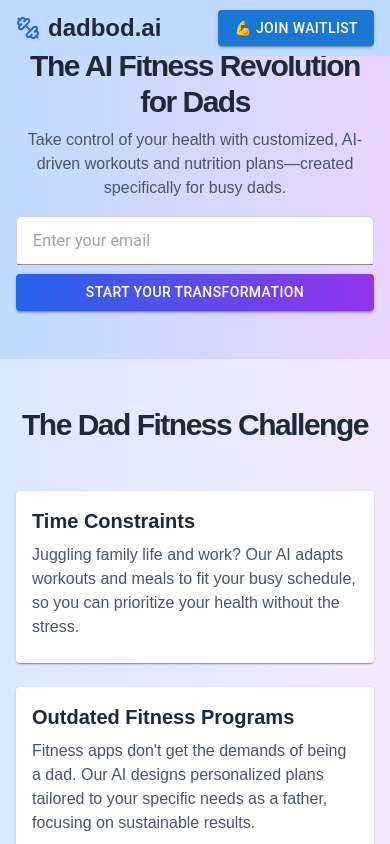
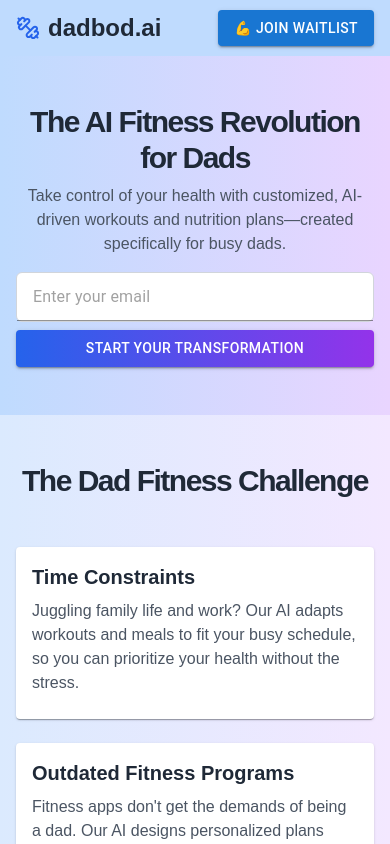
Before and after one commit to mandarinolive/dadbod-landing, a Next.js app: page / in a window 390 px wide. Shown: the top 844 px of the page. Built offline with nearby package versions, Linux system fonts and the light colour scheme.

Commit message:
Fix mobile top bar spacing issue

```diff
--- a/src/app/page.tsx
+++ b/src/app/page.tsx
@@ -54,7 +54,7 @@ export default function LandingPage() {
           </Button>
         </div>
       </header>
-      <main className="flex-1">
+      <main className="flex-1 pt-14 md:pt-20">
         <section className="w-full py-12 md:py-24 lg:py-32 xl:py-48 bg-gradient-to-r from-blue-200 to-purple-200">
           <div className="container max-w-6xl px-4 md:px-6 mx-auto">
             <div className="flex flex-col items-center space-y-4 text-center">
```
